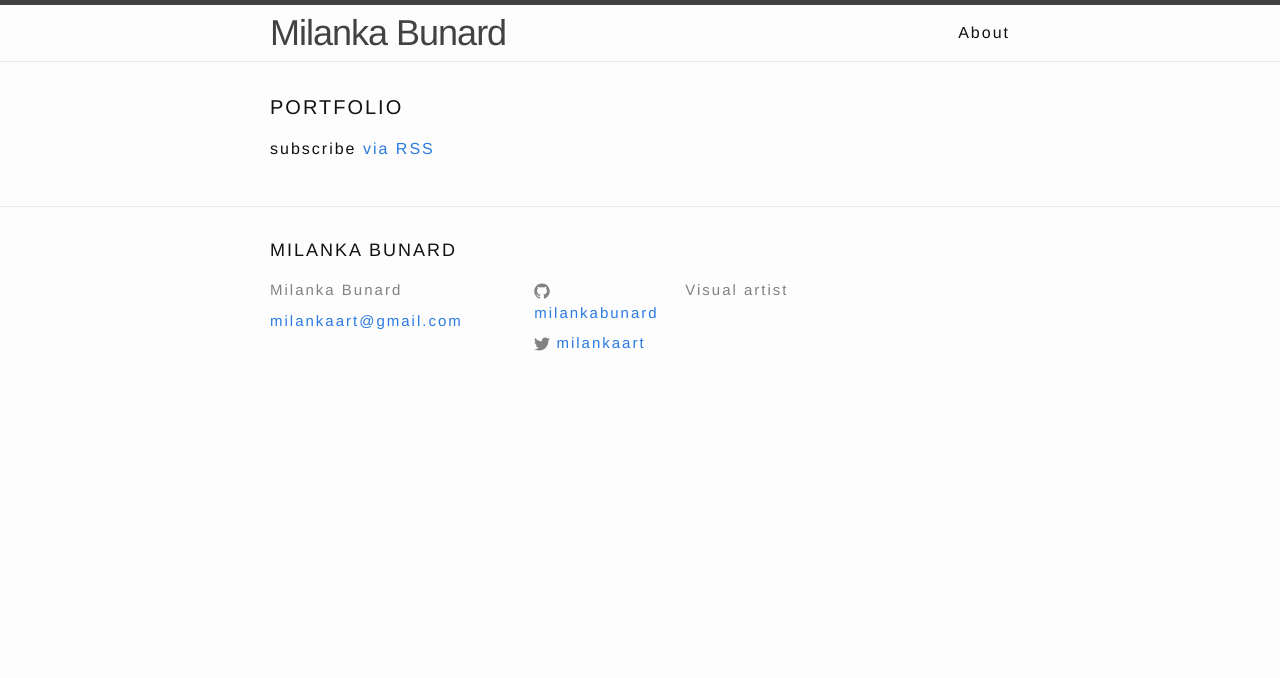
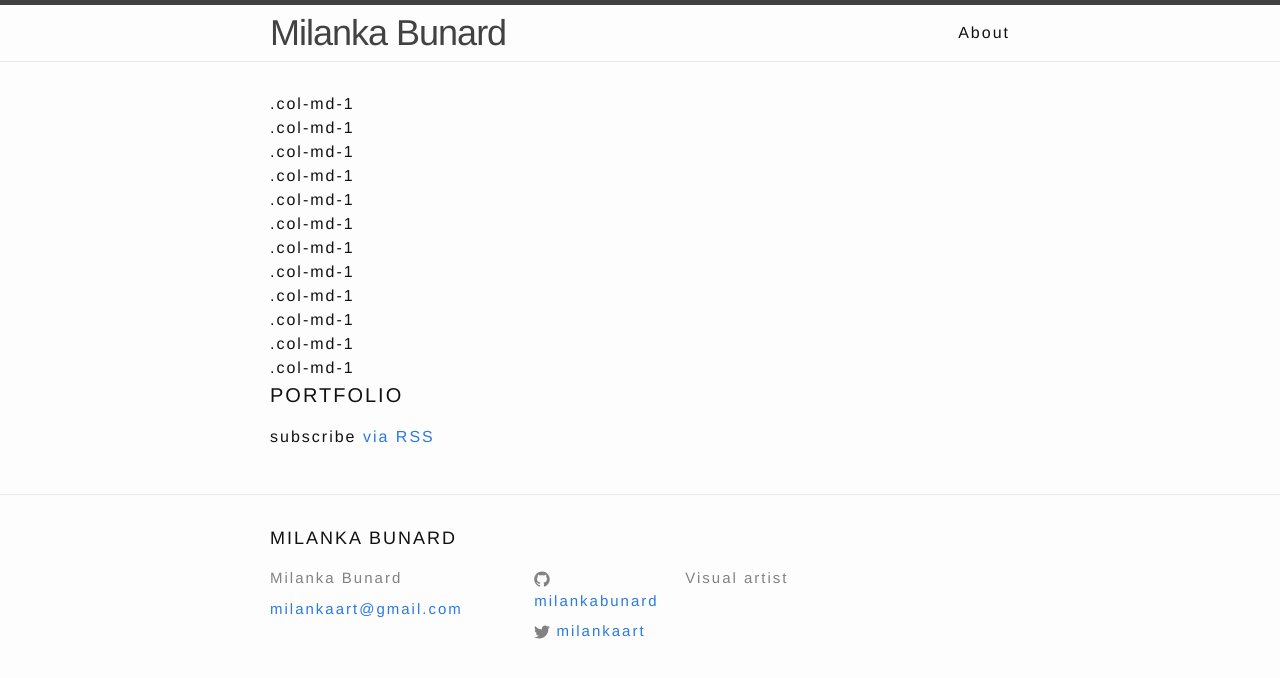
Before and after one commit to milankabunard/milankabunard.github.io, a Jekyll site: the page built from index.html, in a window 1280 px wide. Shown: the top 678 px of the page. Built offline with Jekyll 4.4.1, drawn with Linux system fonts in a browser that asks for light colours.

Commit message:
changes index

```diff
--- a/index.html
+++ b/index.html
@@ -4,7 +4,23 @@ layout: default
 
 <div class="home">
 
+<div class="row">
+  <div class="col-md-1">.col-md-1</div>
+  <div class="col-md-1">.col-md-1</div>
+  <div class="col-md-1">.col-md-1</div>
+  <div class="col-md-1">.col-md-1</div>
+  <div class="col-md-1">.col-md-1</div>
+  <div class="col-md-1">.col-md-1</div>
+  <div class="col-md-1">.col-md-1</div>
+  <div class="col-md-1">.col-md-1</div>
+  <div class="col-md-1">.col-md-1</div>
+  <div class="col-md-1">.col-md-1</div>
+  <div class="col-md-1">.col-md-1</div>
+  <div class="col-md-1">.col-md-1</div>
+</div>
   <h1 class="page-heading">Portfolio</h1>
+
+<script type="text/javascript" src="path/to/instafeed.min.js"></script>
 
   <ul class="post-list">
     {% for post in site.posts %}
```
